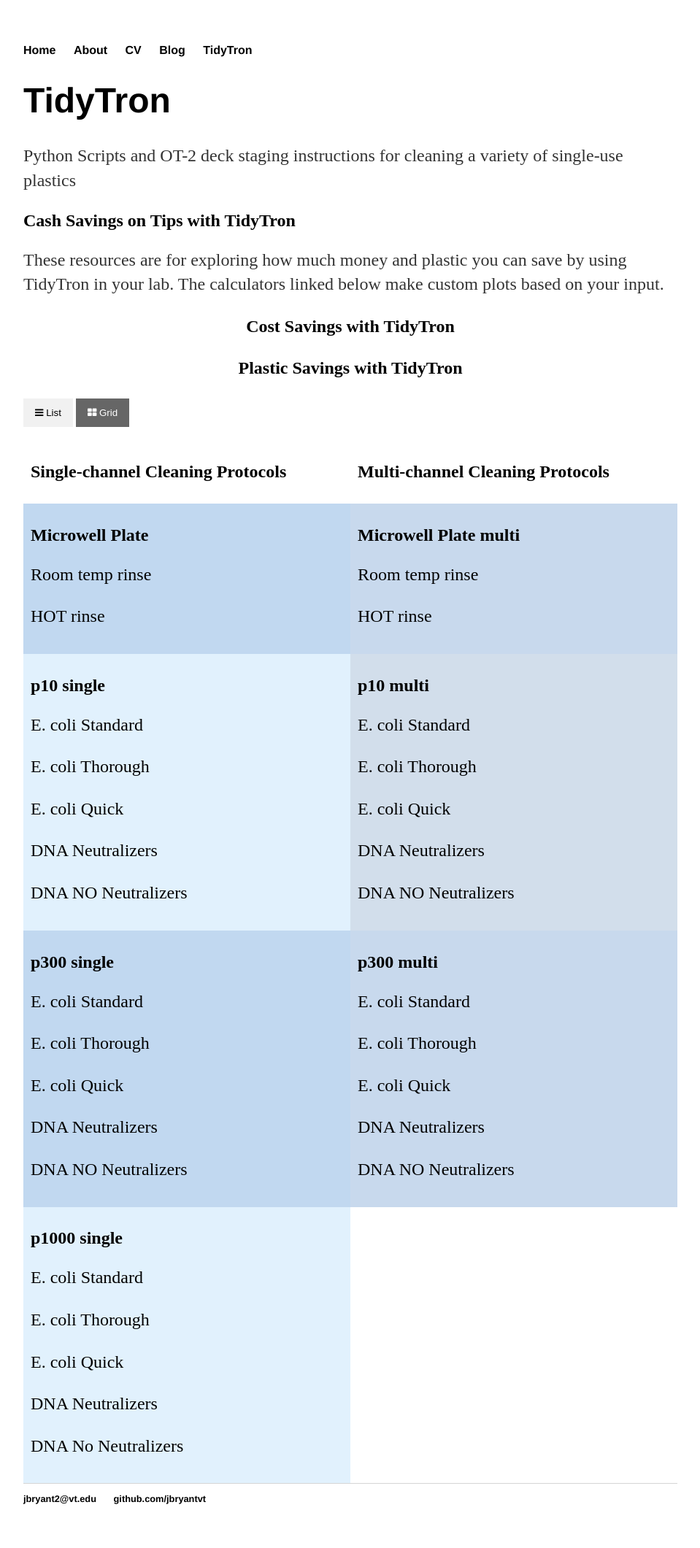
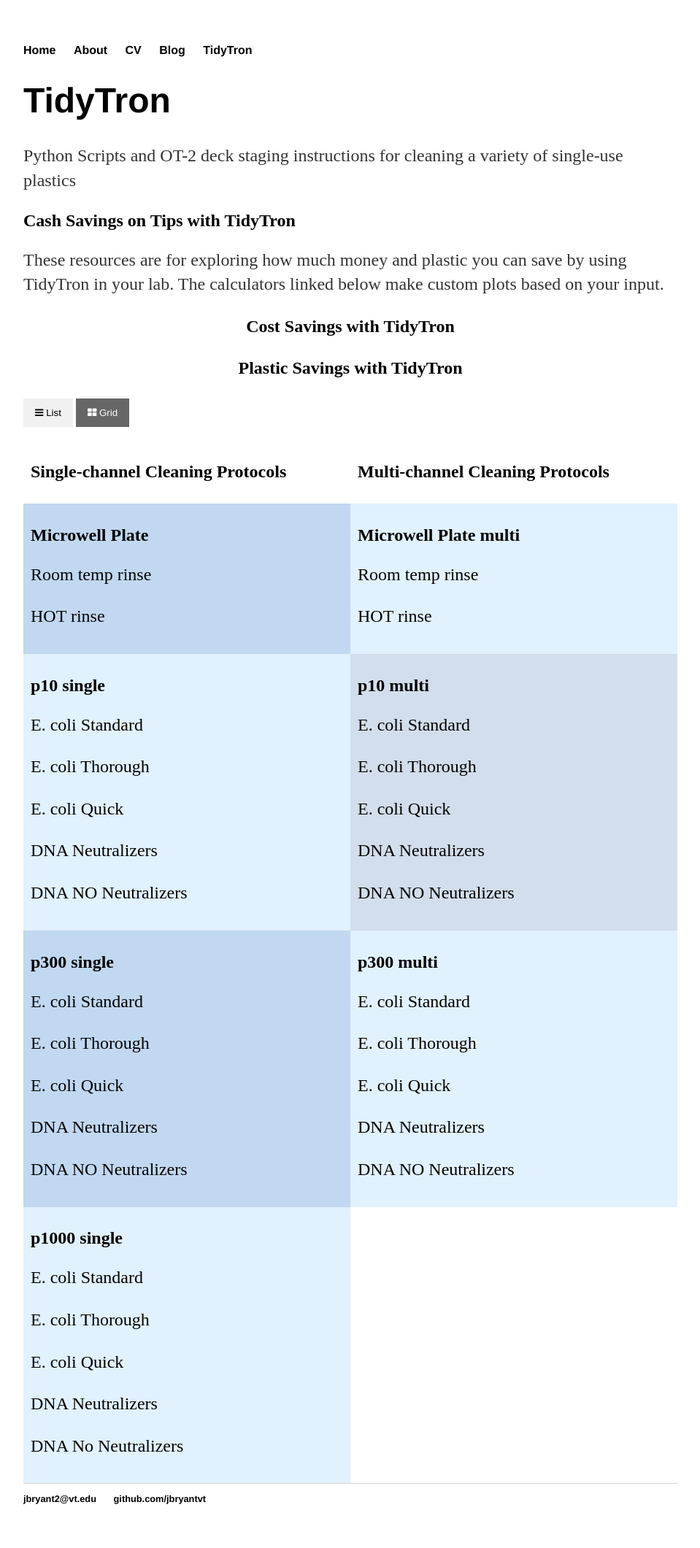
Before and after one commit to jbryantvt/jbryantvt.github.io, a Jekyll site: the page built from TidyTron/index.html, in a window 1280 px wide. Shown: the whole page at 73% size, without its empty margins (160-1119 px from the left). Built offline with Jekyll 4.4.1, drawn with Linux system fonts in a browser that asks for light colours.

Commit message:
Update index.html

```diff
--- a/TidyTron/index.html
+++ b/TidyTron/index.html
@@ -101,7 +101,7 @@
     <p><a href="https://minhaskamal.github.io/DownGit/#/home?url=https://github.com/PlantSynBioLab/TidyTron/blob/main/scripts/plate/integrated_tipclean_plateclean_HOT.py"download="file">HOT rinse</a></p>
 
 </div>
-  <div class="column" style="background-color:#c8d9ed;">
+  <div class="column" style="background-color:#e1f1fd;">
     <h2>Microwell Plate multi</h2>
     <p><a href="https://minhaskamal.github.io/DownGit/#/home?url=https://github.com/PlantSynBioLab/TidyTron/blob/main/scripts/plate/integrated_tipclean_plateclean_RT_multi.py"download="file">Room temp rinse</a></p>
     <p><a href="https://minhaskamal.github.io/DownGit/#/home?url=https://github.com/PlantSynBioLab/TidyTron/blob/main/scripts/plate/integrated_tipclean_plateclean_HOT_multi.py"download="file">HOT rinse</a></p>
@@ -139,7 +139,7 @@
     <p><a href="https://minhaskamal.github.io/DownGit/#/home?url=https://github.com/PlantSynBioLab/TidyTron/blob/main/scripts/p300/p300_DNAclean_no_neuts.py"download="file">DNA NO Neutralizers</a></p>
   </div>
 
-  <div class="column" style="background-color:#c8d9ed;">
+  <div class="column" style="background-color:#e1f1fd;">
     <h2>p300 multi</h2>
     <p><a href="https://minhaskamal.github.io/DownGit/#/home?url=https://github.com/PlantSynBioLab/TidyTron/blob/main/scripts/p300/p300_Ecoliclean_1-2-1_multichan.py"download="file">E. coli Standard</a></p>
     <p><a href="https://minhaskamal.github.io/DownGit/#/home?url=https://github.com/PlantSynBioLab/TidyTron/blob/main/scripts/p300/p300_Ecoliclean_3-3-3_multichan.py"download="file">E. coli Thorough</a></p>
```
